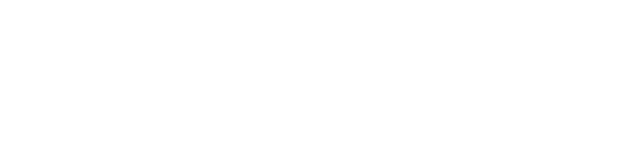
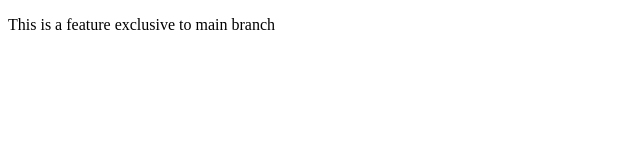
Before and after one commit to AyonMitra06/localrepo, a plain HTML site: page index.html in a window 1280 px wide. Shown: the whole page, without its empty margins (0-640 px from the left). Drawn offline with Linux system fonts and the light colour scheme.

Commit message:
Added a feature to main branch

```diff
--- a/index.html
+++ b/index.html
@@ -6,6 +6,8 @@
     <title>Document</title>
 </head>
 <body>
-
+    <p>
+    This is a feature exclusive to main branch
+    </p>
 </body>
 </html>
```
